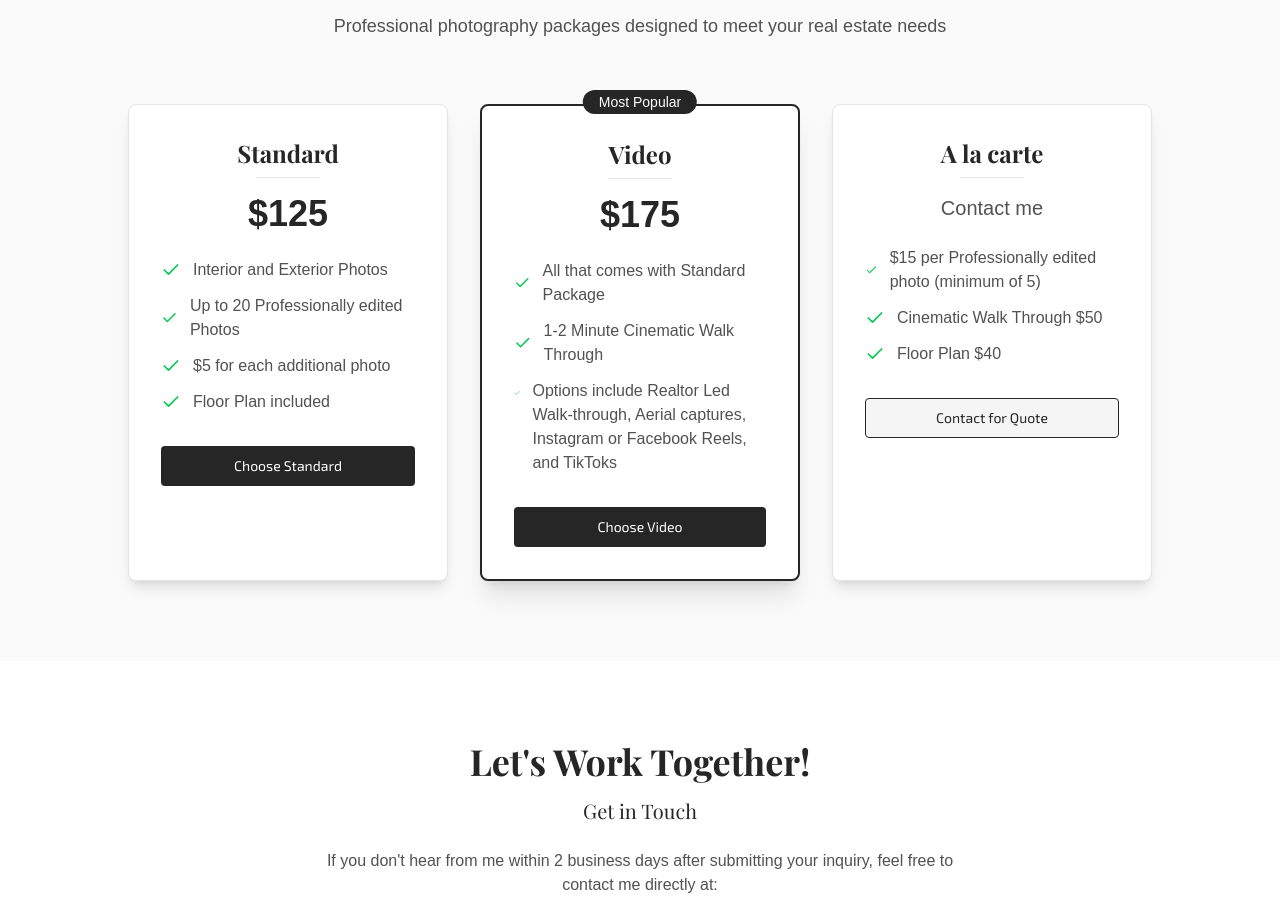
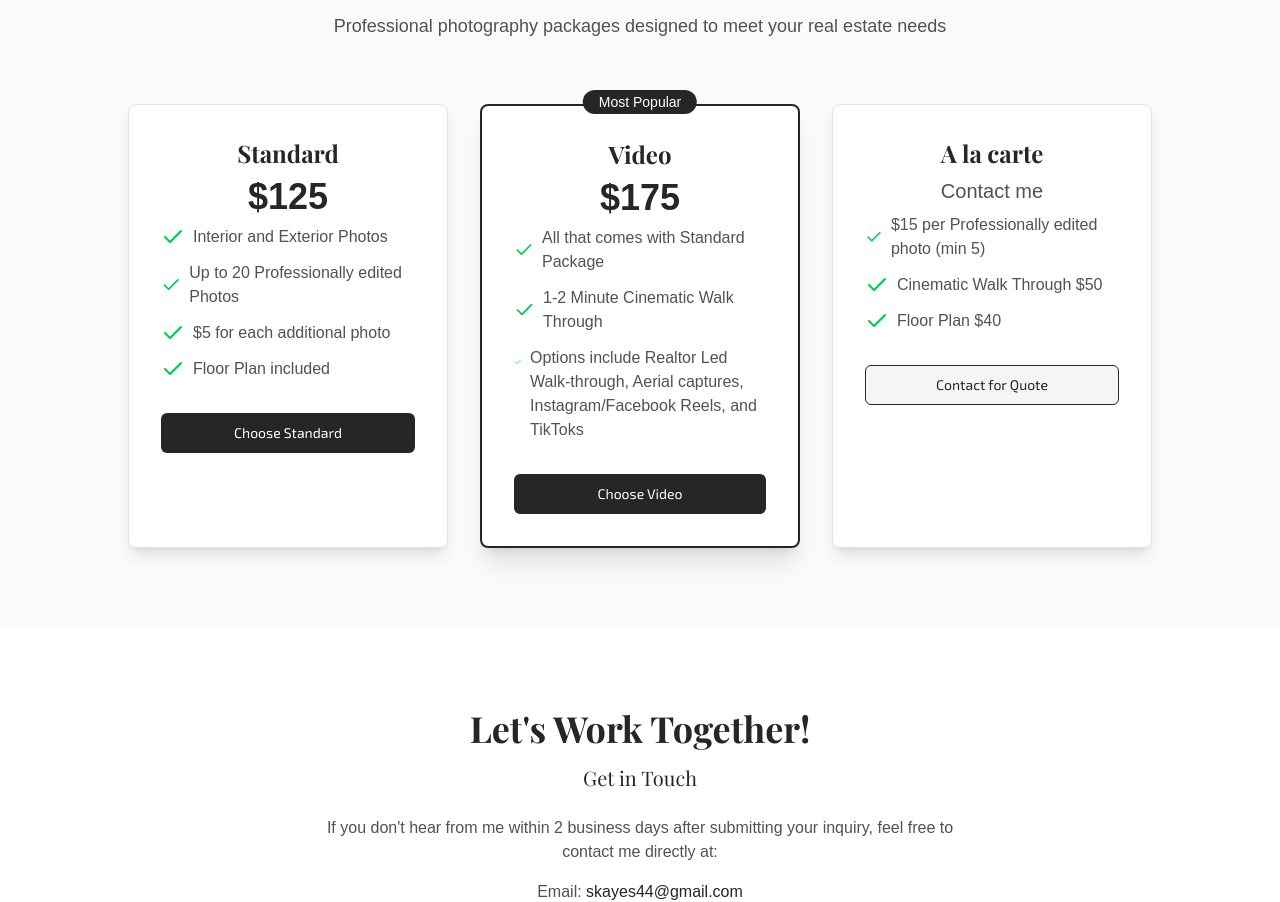
Before and after one commit to Saizeik/real-estate-portfolio, a Next.js app: page / in a window 1280 px wide. Shown: the part 2416-3318 px from the top of the page. Built offline with nearby package versions, Linux system fonts and the light colour scheme.

Commit message:
added Context Form

```diff
--- a/src/app/layout.tsx
+++ b/src/app/layout.tsx
@@ -1,5 +1,6 @@
 import type { Metadata } from "next";
 import { Geist, Geist_Mono } from "next/font/google";
+
 import "./globals.css";
 import QueryProvider from "@/providers/QueryProvider";
 
--- a/src/app/page.tsx
+++ b/src/app/page.tsx
@@ -6,6 +6,7 @@ import LightboxModal from "@/components/lightbox-modal";
 import Services from "@/components/Services";
 import Contact from "@/components/Contact";
 import Footer from "@/components/Footer";
+import { ContactFormProvider } from "@/context/ContactFormContext";
 
 export default function Home() {
   return (
@@ -13,12 +14,11 @@ export default function Home() {
       <Navigation />
       <Hero />
       <Portfolio />
+      <ContactFormProvider>
       <Services />
       <Contact />
+      </ContactFormProvider>
       <Footer />
-
-
-
       <LightboxModal />
     </div>
   );
--- a/src/components/Services.tsx
+++ b/src/components/Services.tsx
@@ -1,18 +1,24 @@
-'use client'
+"use client";
+
 import { Button } from "@/components/ui/button";
 import { Card, CardContent } from "@/components/ui/card";
 import { Check } from "lucide-react";
+import { useContactForm } from "@/context/ContactFormContext";
 
 export default function PricingPackages() {
+  const { setSelectedPackage } = useContactForm();
+
   const scrollToContact = () => {
-    const element = document.getElementById('contact');
+    const element = document.getElementById("contact");
     if (element) {
       const offsetTop = element.offsetTop - 64;
-      window.scrollTo({
-        top: offsetTop,
-        behavior: 'smooth'
-      });
+      window.scrollTo({ top: offsetTop, behavior: "smooth" });
     }
+  };
+
+  const handleChoosePackage = (pkg: string) => {
+    setSelectedPackage(pkg);
+    scrollToContact();
   };
 
   return (
@@ -30,37 +36,18 @@ export default function PricingPackages() {
         <div className="grid md:grid-cols-3 gap-8 max-w-5xl mx-auto">
           {/* Standard Package */}
           <Card className="bg-white rounded-lg shadow-lg border border-neutral-200">
-            <CardContent className="p-8">
-              <div className="text-center mb-6">
-                <h3 className="font-serif text-2xl font-semibold text-neutral-800 mb-2">Standard</h3>
-                <div className="border-b border-neutral-200 w-16 mx-auto mb-4"></div>
-                <div className="text-4xl font-bold text-neutral-800 mb-2">$125</div>
-              </div>
-
-              <ul className="space-y-3 mb-8">
-                <li className="flex items-center text-neutral-600">
-                  <Check className="h-5 w-5 text-green-500 mr-3" />
-                  Interior and Exterior Photos
-                </li>
-                <li className="flex items-center text-neutral-600">
-                  <Check className="h-5 w-5 text-green-500 mr-3" />
-                  Up to 20 Professionally edited Photos
-                </li>
-                <li className="flex items-center text-neutral-600">
-                  <Check className="h-5 w-5 text-green-500 mr-3" />
-                  $5 for each additional photo
-                </li>
-                <li className="flex items-center text-neutral-600">
-                  <Check className="h-5 w-5 text-green-500 mr-3" />
-                  Floor Plan included
-                </li>
+            <CardContent className="p-8 text-center">
+              <h3 className="font-serif text-2xl font-semibold text-neutral-800 mb-2">
+                Standard
+              </h3>
+              <div className="text-4xl font-bold text-neutral-800 mb-2">$125</div>
+              <ul className="space-y-3 mb-8 text-neutral-600 text-left">
+                <li className="flex items-center"><Check className="text-green-500 mr-2" />Interior and Exterior Photos</li>
+                <li className="flex items-center"><Check className="text-green-500 mr-2" />Up to 20 Professionally edited Photos</li>
+                <li className="flex items-center"><Check className="text-green-500 mr-2" />$5 for each additional photo</li>
+                <li className="flex items-center"><Check className="text-green-500 mr-2" />Floor Plan included</li>
               </ul>
-
-              <Button
-                onClick={scrollToContact}
-                className="w-full px-6 py-3 bg-neutral-800 text-white font-medium rounded-sm hover:bg-neutral-700 transition-colors"
-                data-testid="button-choose-standard"
-              >
+              <Button onClick={() => handleChoosePackage("standard")} className="w-full bg-neutral-800 text-white">
                 Choose Standard
               </Button>
             </CardContent>
@@ -73,34 +60,17 @@ export default function PricingPackages() {
                 Most Popular
               </span>
             </div>
-
-            <CardContent className="p-8">
-              <div className="text-center mb-6">
-                <h3 className="font-serif text-2xl font-semibold text-neutral-800 mb-2">Video</h3>
-                <div className="border-b border-neutral-200 w-16 mx-auto mb-4"></div>
-                <div className="text-4xl font-bold text-neutral-800 mb-2">$175</div>
-              </div>
-
-              <ul className="space-y-3 mb-8">
-                <li className="flex items-center text-neutral-600">
-                  <Check className="h-5 w-5 text-green-500 mr-3" />
-                  All that comes with Standard Package
-                </li>
-                <li className="flex items-center text-neutral-600">
-                  <Check className="h-5 w-5 text-green-500 mr-3" />
-                  1-2 Minute Cinematic Walk Through
-                </li>
-                <li className="flex items-start text-neutral-600">
-                  <Check className="h-5 w-5 text-green-500 mr-3 mt-1" />
-                  <span>Options include Realtor Led Walk-through, Aerial captures, Instagram or Facebook Reels, and TikToks</span>
-                </li>
+            <CardContent className="p-8 text-center">
+              <h3 className="font-serif text-2xl font-semibold text-neutral-800 mb-2">
+                Video
+              </h3>
+              <div className="text-4xl font-bold text-neutral-800 mb-2">$175</div>
+              <ul className="space-y-3 mb-8 text-neutral-600 text-left">
+                <li className="flex items-center"><Check className="text-green-500 mr-2" />All that comes with Standard Package</li>
+                <li className="flex items-center"><Check className="text-green-500 mr-2" />1-2 Minute Cinematic Walk Through</li>
+                <li className="flex items-start"><Check className="text-green-500 mr-2 mt-1" />Options include Realtor Led Walk-through, Aerial captures, Instagram/Facebook Reels, and TikToks</li>
               </ul>
-
-              <Button
-                onClick={scrollToContact}
-                className="w-full px-6 py-3 bg-neutral-800 text-white font-medium rounded-sm hover:bg-neutral-700 transition-colors"
-                data-testid="button-choose-video"
-              >
+              <Button onClick={() => handleChoosePackage("video")} className="w-full bg-neutral-800 text-white">
                 Choose Video
               </Button>
             </CardContent>
@@ -108,34 +78,17 @@ export default function PricingPackages() {
 
           {/* A la carte Package */}
           <Card className="bg-white rounded-lg shadow-lg border border-neutral-200">
-            <CardContent className="p-8">
-              <div className="text-center mb-6">
-                <h3 className="font-serif text-2xl font-semibold text-neutral-800 mb-2">A la carte</h3>
-                <div className="border-b border-neutral-200 w-16 mx-auto mb-4"></div>
-                <div className="text-xl font-medium text-neutral-600 mb-2">Contact me</div>
-              </div>
-
-              <ul className="space-y-3 mb-8">
-                <li className="flex items-center text-neutral-600">
-                  <Check className="h-5 w-5 text-green-500 mr-3" />
-                  $15 per Professionally edited photo (minimum of 5)
-                </li>
-                <li className="flex items-center text-neutral-600">
-                  <Check className="h-5 w-5 text-green-500 mr-3" />
-                  Cinematic Walk Through $50
-                </li>
-                <li className="flex items-center text-neutral-600">
-                  <Check className="h-5 w-5 text-green-500 mr-3" />
-                  Floor Plan $40
-                </li>
+            <CardContent className="p-8 text-center">
+              <h3 className="font-serif text-2xl font-semibold text-neutral-800 mb-2">
+                A la carte
+              </h3>
+              <div className="text-xl font-medium text-neutral-600 mb-2">Contact me</div>
+              <ul className="space-y-3 mb-8 text-neutral-600 text-left">
+                <li className="flex items-center"><Check className="text-green-500 mr-2" />$15 per Professionally edited photo (min 5)</li>
+                <li className="flex items-center"><Check className="text-green-500 mr-2" />Cinematic Walk Through $50</li>
+                <li className="flex items-center"><Check className="text-green-500 mr-2" />Floor Plan $40</li>
               </ul>
-
-              <Button
-                onClick={scrollToContact}
-                variant="outline"
-                className="w-full px-6 py-3 bg-neutral-100 text-neutral-800 font-medium rounded-sm hover:bg-neutral-200 transition-colors"
-                data-testid="button-choose-alacarte"
-              >
+              <Button onClick={() => handleChoosePackage("alacarte")} variant="outline" className="w-full bg-neutral-100 text-neutral-800">
                 Contact for Quote
               </Button>
             </CardContent>
--- /dev/null
+++ b/src/context/ContactFormContext.tsx
@@ -0,0 +1,30 @@
+"use client";
+
+import { createContext, useContext, useState, ReactNode } from "react";
+
+interface ContactFormContextType {
+  selectedPackage: string;
+  setSelectedPackage: (pkg: string) => void;
+}
+
+const ContactFormContext = createContext<ContactFormContextType | undefined>(
+  undefined
+);
+
+export const ContactFormProvider = ({ children }: { children: ReactNode }) => {
+  const [selectedPackage, setSelectedPackage] = useState<string>("");
+
+  return (
+    <ContactFormContext.Provider value={{ selectedPackage, setSelectedPackage }}>
+      {children}
+    </ContactFormContext.Provider>
+  );
+};
+
+export const useContactForm = () => {
+  const context = useContext(ContactFormContext);
+  if (!context) {
+    throw new Error("useContactForm must be used within ContactFormProvider");
+  }
+  return context;
+};
```
Also changed, not shown: src/components/Contact.tsx (+39 -77 lines).
